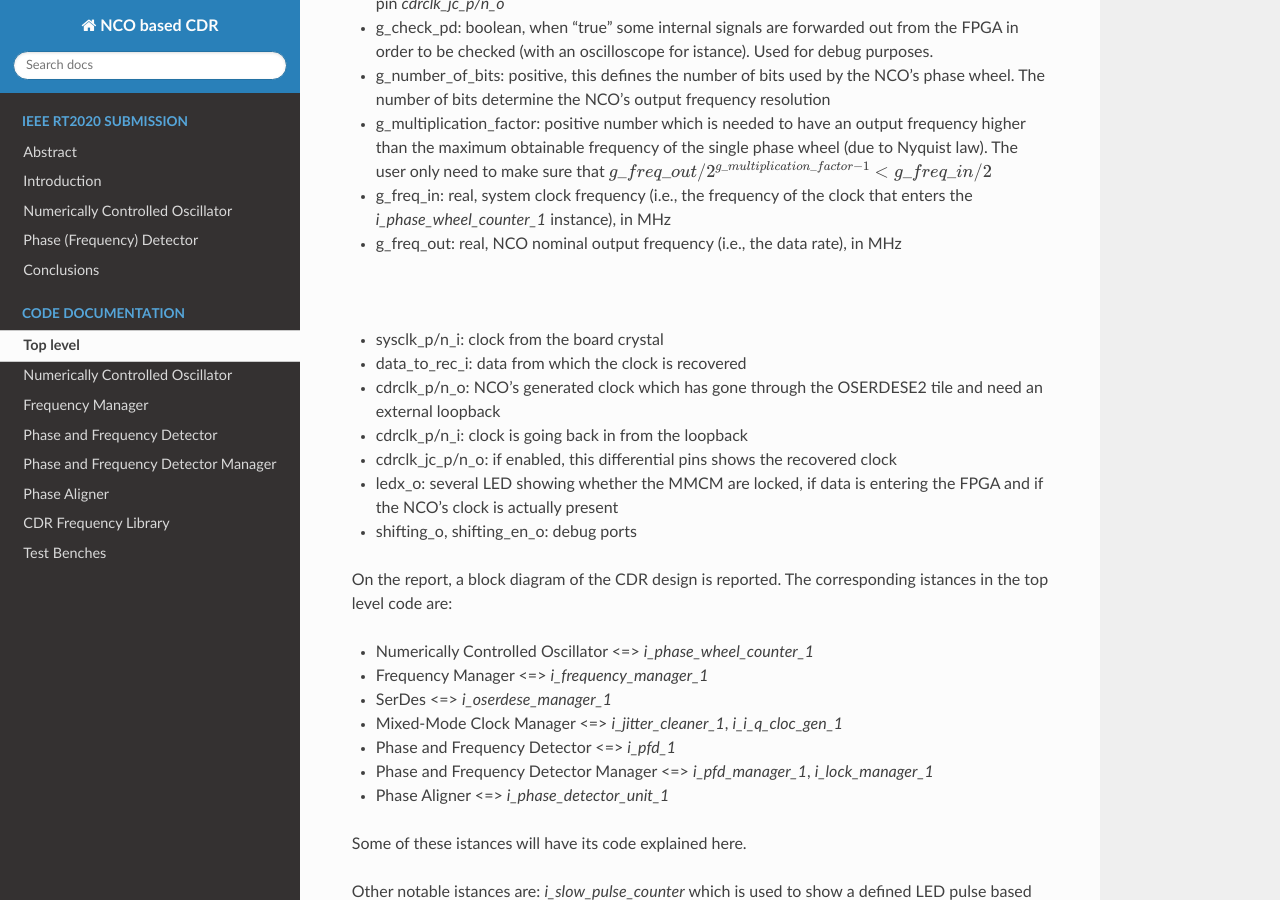
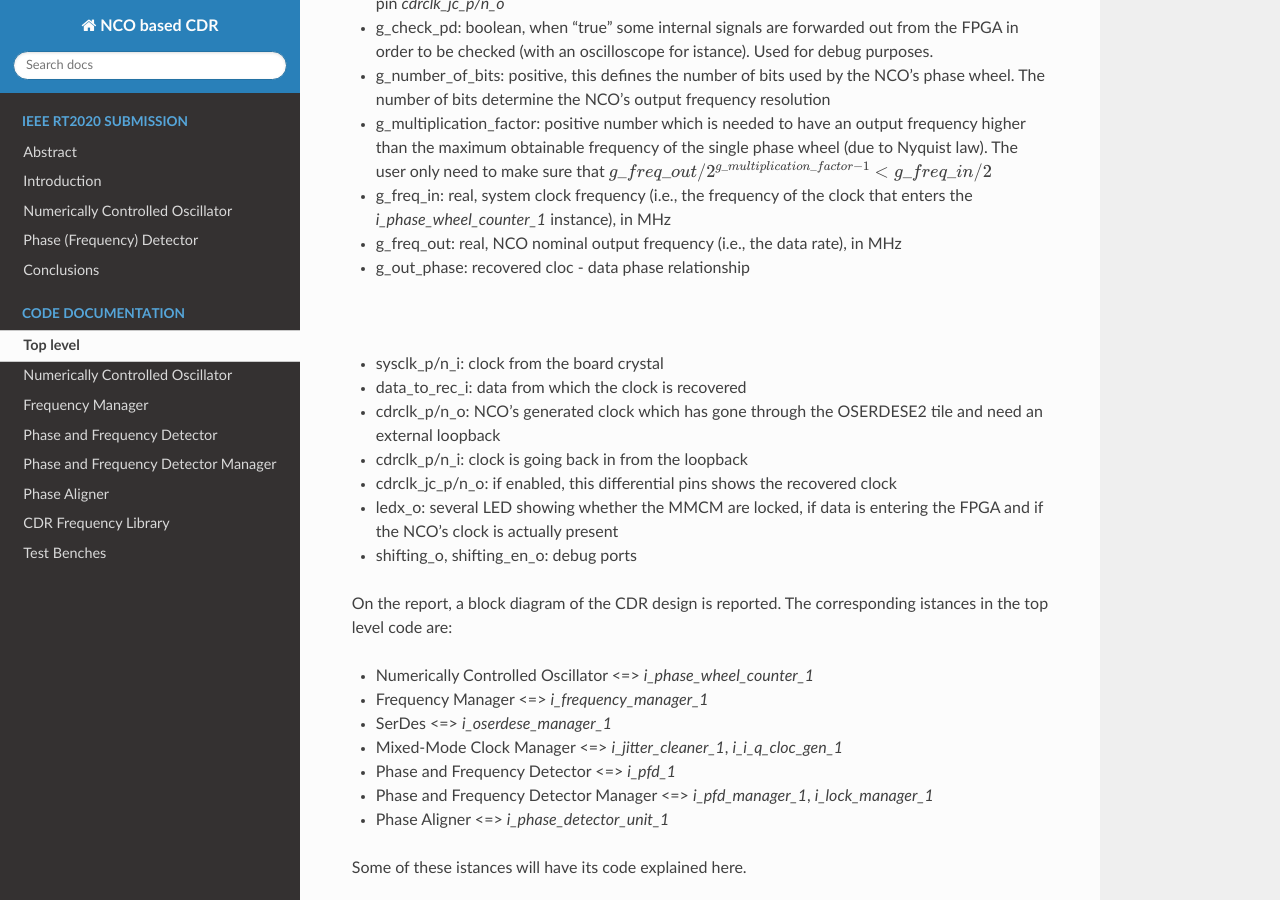
Before and after one commit to FilMarini/FPGA_CDR_core, a Sphinx documentation site: the page built from docs/sphinx_doc/source/code_doc/top_level.rst, in a window 1280 px wide and 900 px high, scrolled down 1010 px. Built offline with Sphinx 7.4.7 and the Read the Docs theme 2.0.0, drawn with Linux system fonts in a browser that asks for light colours.

Commit message:
added phase_out generic

```diff
--- a/docs/sphinx_doc/source/code_doc/top_level.rst
+++ b/docs/sphinx_doc/source/code_doc/top_level.rst
@@ -24,6 +24,7 @@ The generic and ports used by the CDR design are:
 * g_multiplication_factor: positive number which is needed to have an output frequency higher than the maximum obtainable frequency of the single phase wheel (due to Nyquist law). The user only need to make sure that :math:`g\_freq\_out / 2^{g\_multiplication\_factor - 1} < g\_freq\_in / 2`
 * g_freq_in: real, system clock frequency (i.e., the frequency of the clock that enters the *i_phase_wheel_counter_1* instance), in MHz
 * g_freq_out: real, NCO nominal output frequency (i.e., the data rate), in MHz
+* g_out_phase: recovered cloc - data phase relationship
 
 |
 
```
Also changed, not shown: 4 other files.
